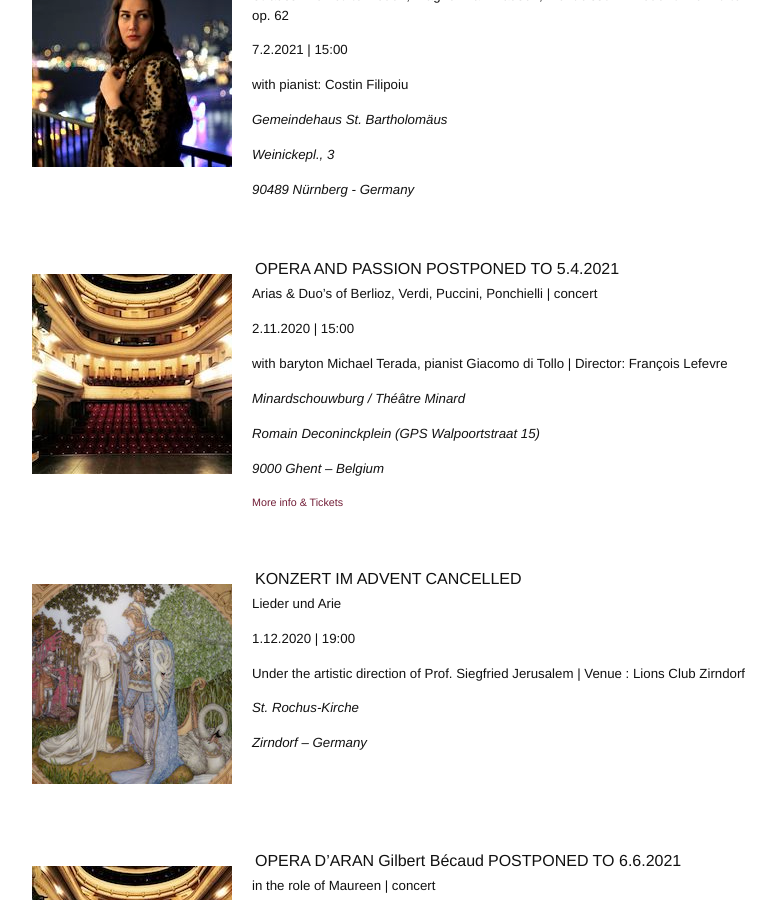
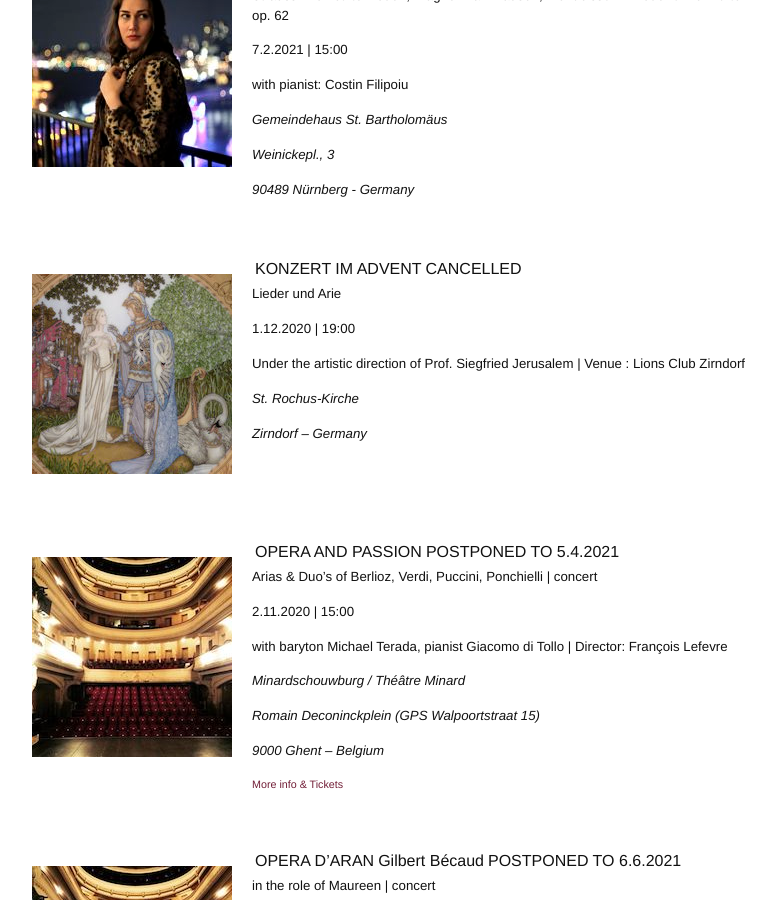
Before and after one commit to annesophie-sevens/annesophie-sevens.github.io, a Jekyll site: the page built from agenda-en.md, in a window 1280 px wide and 900 px high, scrolled down 1249 px. Shown: the whole window, without its empty margins (258-1034 px from the left). Built offline with Jekyll 4.4.1, drawn with Linux system fonts in a browser that asks for light colours; nearby versions of some CDN libraries; some of the changed lines change nothing that is shown.

Commit message:
Update agenda-en.md

```diff
--- a/agenda-en.md
+++ b/agenda-en.md
@@ -79,6 +79,24 @@ DUO ALCOR_ RECITAL LISZT, WAGNER & STRAUSS
 
 &nbsp;
 
+<img style="float: left; padding: 20px" src="/assets/Lohengrin.jpg">
+
+KONZERT IM ADVENT | CANCELLED
+
+##### Lieder und Arie
+
+##### 1.12.2020 | 19:00
+
+##### Under the artistic direction of Prof. Siegfried Jerusalem | Venue : Lions Club Zirndorf
+
+##### _St. Rochus-Kirche_
+
+##### _Zirndorf – Germany_
+
+&nbsp;
+
+&nbsp;
+
 <img style="float: left; padding: 20px" src="/assets/Minard.jpg">
 
 OPERA AND PASSION | POSTPONED TO 5.4.2021
@@ -96,24 +114,6 @@ OPERA AND PASSION | POSTPONED TO 5.4.2021
 ##### _9000 Ghent – Belgium_
 
 ###### <a href="https://www.concertorganisatie-lyrica.be" target="_blank">More info & Tickets</a>
-
-&nbsp;
-
-<img style="float: left; padding: 20px" src="/assets/Lohengrin.jpg">
-
-KONZERT IM ADVENT | CANCELLED
-
-##### Lieder und Arie
-
-##### 1.12.2020 | 19:00
-
-##### Under the artistic direction of Prof. Siegfried Jerusalem | Venue : Lions Club Zirndorf
-
-##### _St. Rochus-Kirche_
-
-##### _Zirndorf – Germany_
-
-&nbsp;
 
 &nbsp;
 
```
